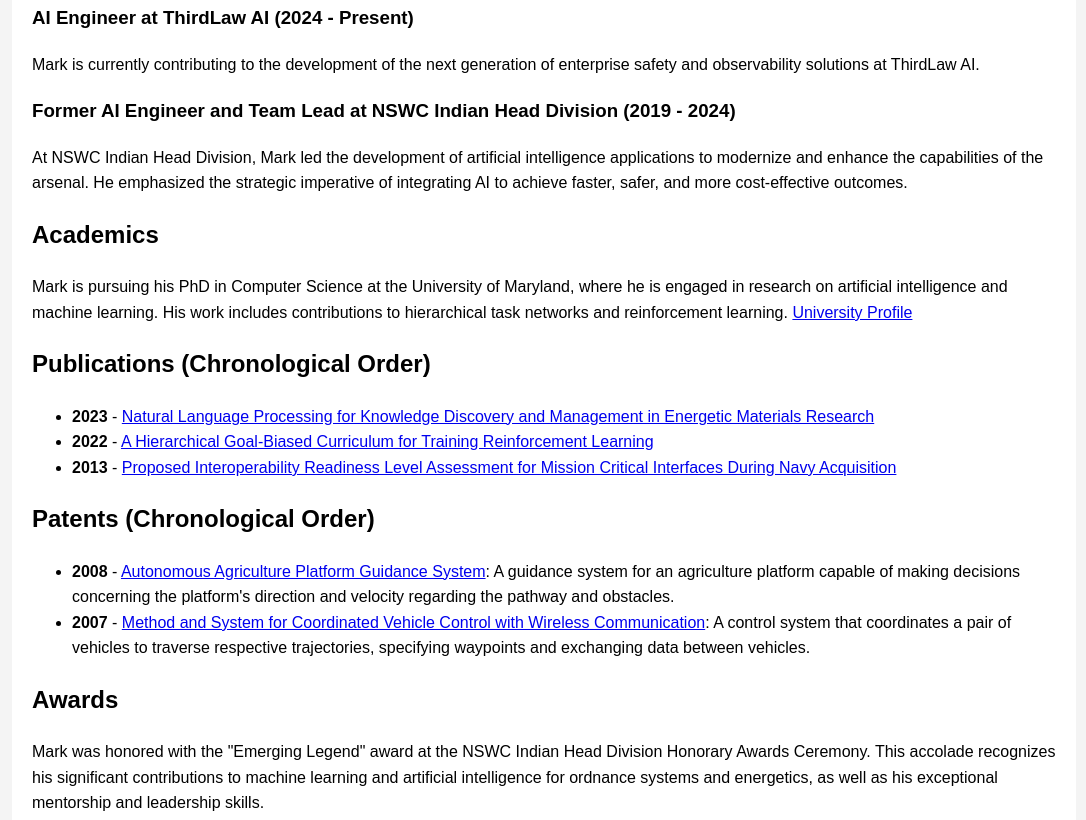
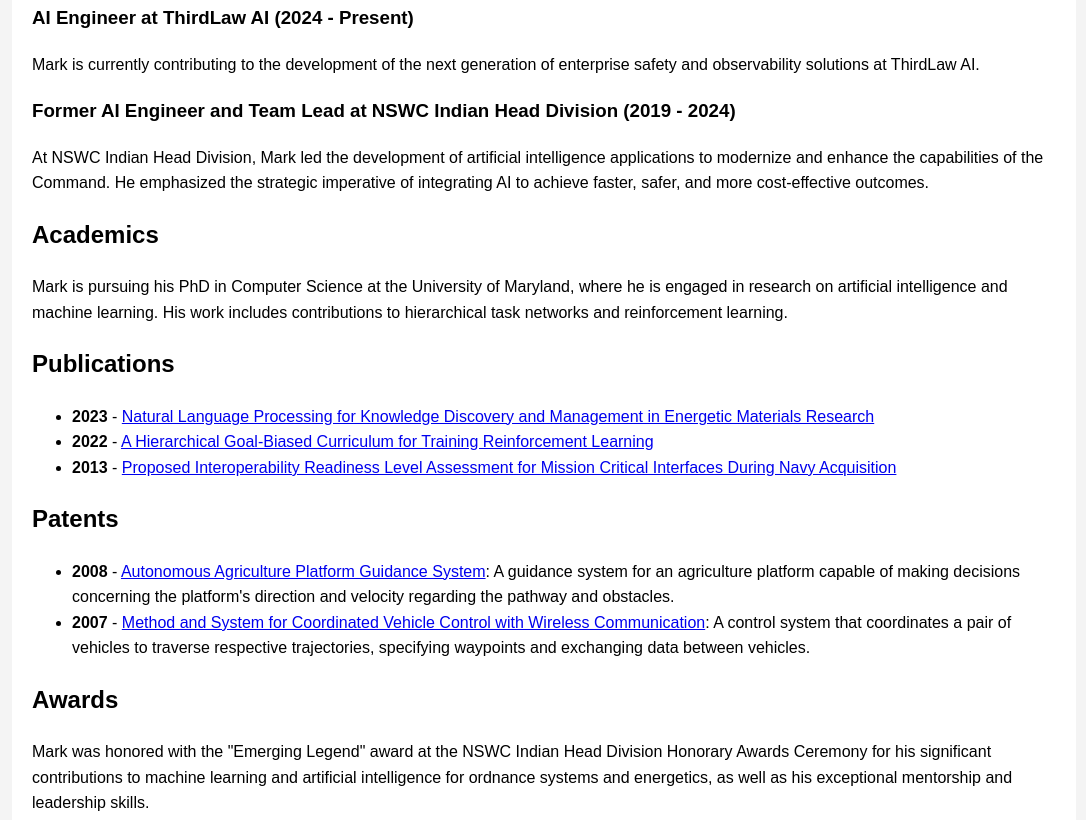
Before and after one commit to mcavolowsky/mcavolowsky.github.io, a plain HTML site: page index.html in a window 1280 px wide. Shown: the part 443-1263 px from the top of the page, without its empty margins (96-1182 px from the left). Drawn offline with Linux system fonts and the light colour scheme.

Commit message:
Update index.html

```diff
--- a/index.html
+++ b/index.html
@@ -89,16 +89,16 @@
             <h3>AI Engineer at ThirdLaw AI (2024 - Present)</h3>
             <p>Mark is currently contributing to the development of the next generation of enterprise safety and observability solutions at ThirdLaw AI.</p>
             <h3>Former AI Engineer and Team Lead at NSWC Indian Head Division (2019 - 2024)</h3>
-            <p>At NSWC Indian Head Division, Mark led the development of artificial intelligence applications to modernize and enhance the capabilities of the arsenal. He emphasized the strategic imperative of integrating AI to achieve faster, safer, and more cost-effective outcomes.</p>
+            <p>At NSWC Indian Head Division, Mark led the development of artificial intelligence applications to modernize and enhance the capabilities of the Command. He emphasized the strategic imperative of integrating AI to achieve faster, safer, and more cost-effective outcomes.</p>
         </section>
 
         <section id="academics">
             <h2>Academics</h2>
-            <p>Mark is pursuing his PhD in Computer Science at the University of Maryland, where he is engaged in research on artificial intelligence and machine learning. His work includes contributions to hierarchical task networks and reinforcement learning. <a href="https://www.cs.umd.edu/people/markcav">University Profile</a></p>
+            <p>Mark is pursuing his PhD in Computer Science at the University of Maryland, where he is engaged in research on artificial intelligence and machine learning. His work includes contributions to hierarchical task networks and reinforcement learning.</p>
         </section>
 
         <section id="publications">
-            <h2>Publications (Chronological Order)</h2>
+            <h2>Publications</h2>
             <ul>
                 <li><strong>2023</strong> - <a href="https://onlinelibrary.wiley.com/doi/abs/10.1002/prep.202300109">Natural Language Processing for Knowledge Discovery and Management in Energetic Materials Research</a></li>
                 <li><strong>2022</strong> - <a href="https://journals.flvc.org/FLAIRS/article/view/130720">A Hierarchical Goal-Biased Curriculum for Training Reinforcement Learning</a></li>
@@ -107,7 +107,7 @@
         </section>
 
         <section id="patents">
-            <h2>Patents (Chronological Order)</h2>
+            <h2>Patents</h2>
             <ul>
                 <li><strong>2008</strong> - <a href="https://patents.google.com/patent/US20080294309A1/en">Autonomous Agriculture Platform Guidance System</a>: A guidance system for an agriculture platform capable of making decisions concerning the platform's direction and velocity regarding the pathway and obstacles.</li>
                 <li><strong>2007</strong> - <a href="https://patents.justia.com/patent/7349808">Method and System for Coordinated Vehicle Control with Wireless Communication</a>: A control system that coordinates a pair of vehicles to traverse respective trajectories, specifying waypoints and exchanging data between vehicles.</li>
@@ -116,7 +116,7 @@
 
         <section id="awards">
             <h2>Awards</h2>
-            <p>Mark was honored with the "Emerging Legend" award at the NSWC Indian Head Division Honorary Awards Ceremony. This accolade recognizes his significant contributions to machine learning and artificial intelligence for ordnance systems and energetics, as well as his exceptional mentorship and leadership skills.</p>
+            <p>Mark was honored with the "Emerging Legend" award at the NSWC Indian Head Division Honorary Awards Ceremony for his significant contributions to machine learning and artificial intelligence for ordnance systems and energetics, as well as his exceptional mentorship and leadership skills.</p>
         </section>
 
         <section id="contact">
```
